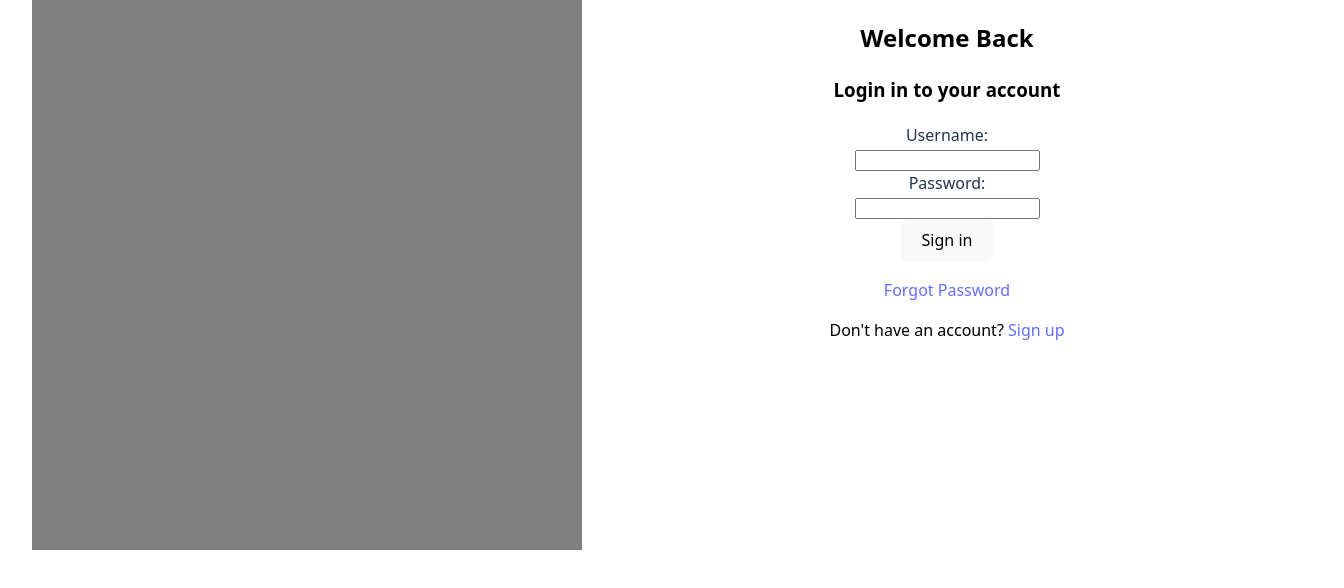
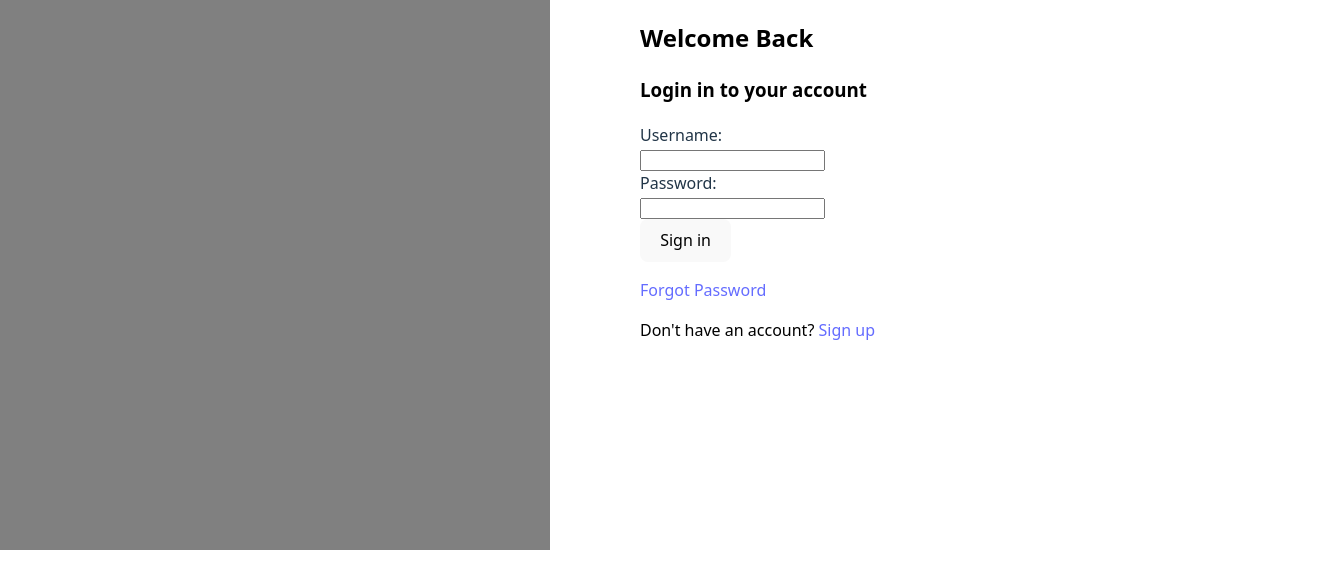
Before and after one commit to wharder04/PSM-CSCI-150, a React (Vite) app in the folder client/: page /auth/login in a window 1280 px wide. Shown: the top 588 px of the page, 1344 px wide, since content can reach past the window. Built offline with nearby package versions, Linux system fonts and the light colour scheme.

Commit message:
Changed id to className in accountCreate and login JSX files and changed CSS file to account for changes in JSX files

```diff
--- a/client/src/pages/AccountCreate.jsx
+++ b/client/src/pages/AccountCreate.jsx
@@ -18,10 +18,10 @@ function AccountCreate() {
     <>
       <div className ="createAccountPage">
         <div className="createAccount">
-          <div id="leftSide">
+          <div className="leftSide">
             <h2>Let's Get Started</h2>
           </div>
-          <div id="rightSide">
+          <div className="rightSide">
             <h2>Create Account</h2>
             <p>Enter your details to create account</p>
             <label for="fname">First name:</label>
--- a/client/src/pages/Login.jsx
+++ b/client/src/pages/Login.jsx
@@ -18,8 +18,8 @@ function Login() {
     <>
       <div className="loginPage">
         <div className="login">
-          <div id="leftSide"></div>
-          <div id="rightSide">
+          <div className="leftSide"></div>
+          <div className="rightSide">
             <h2>Welcome Back</h2>
             <h3>Login in to your account</h3>
             <label for="username">Username:</label>
--- a/client/src/pages/LoginAndCreate.css
+++ b/client/src/pages/LoginAndCreate.css
@@ -1,33 +1,33 @@
-#root {
-  max-width: 1280px;
-  margin: 0 auto;
-  padding: 2rem;
-  text-align: center;
-}
+html, body, #root { height: 100%; }
+body { display: block; }           /* overrides Vite’s flex centering */
+#root { max-width: none; padding: 0; }
 
 .loginPage .login {
+  display: grid;
+  grid-template-columns: 1fr 1fr;
   height: 100vh;
   width: 100vw;
 }
 
 .createAccountPage .createAccount {
+  display: grid;
+  grid-template-columns: 1fr 1fr;
   height:100vh;
   width: 100vw;
 }
-
-#leftSide h2 {
+.leftSide h2 {
   color: black;
 }
 
-#rightSide h2 {
+.rightSide h2 {
   color: black;
 }
 
-#rightSide h3 {
+.rightSide h3 {
   color: black;
 }
 
-#rightSide p {
+.rightSide p {
   color: black;
 }
 
@@ -35,13 +35,13 @@
   display: flex;
 }
 
-.login #leftSide {
+.login .leftSide {
   background-color: grey;
   width: 550px;
   height: 550px;
 }
 
-.login #rightSide {
+.login .rightSide {
   flex: 1;
   background-color: white;
 }
@@ -50,13 +50,13 @@
   display: flex;
 }
 
-.createAccount #leftSide {
+.createAccount .leftSide {
   background-color: grey;
   width: 550px;
   height: 550px;
 }
 
-.createAccount #rightSide {
+.createAccount .rightSide {
   flex: 1;
   background-color: white;
 }
```
